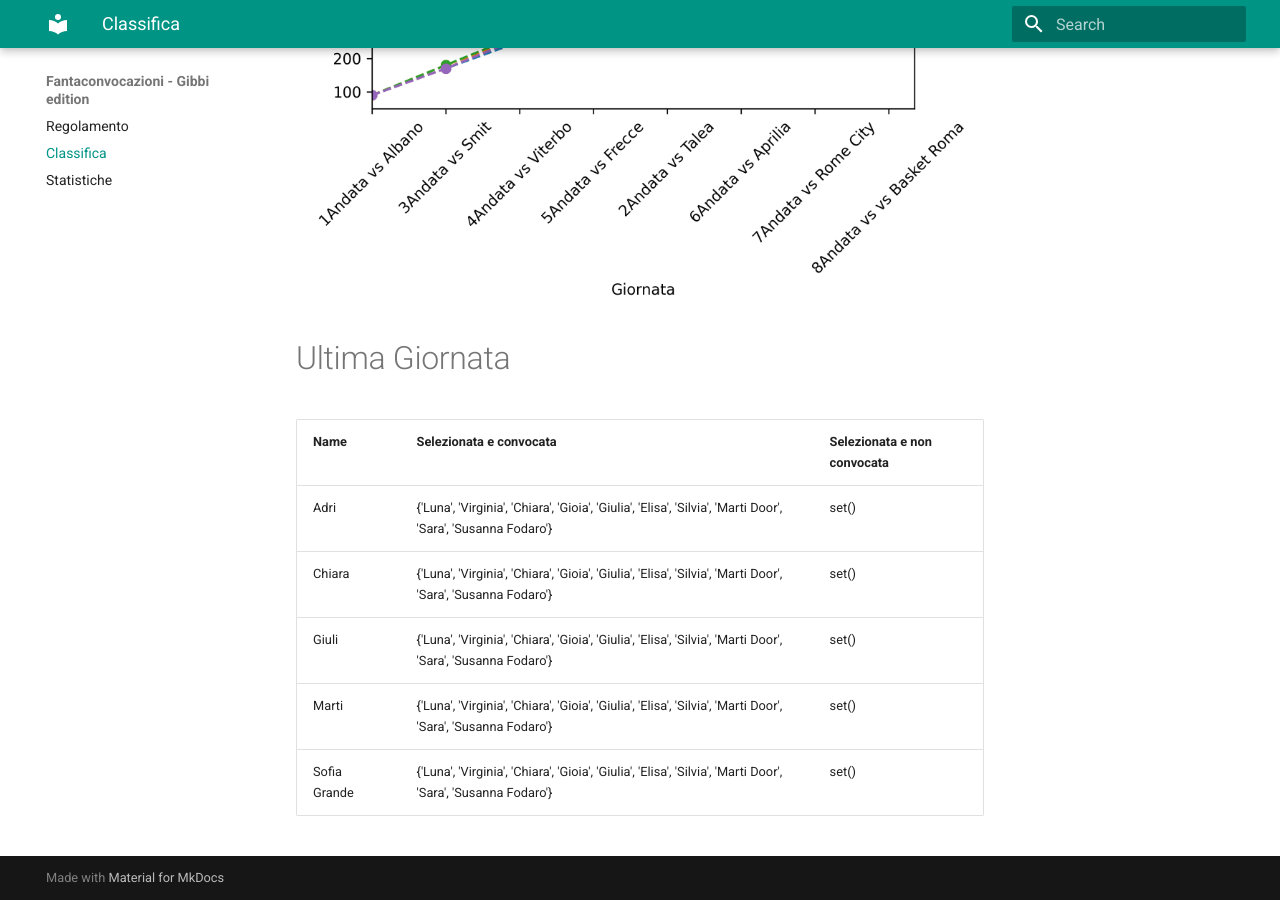
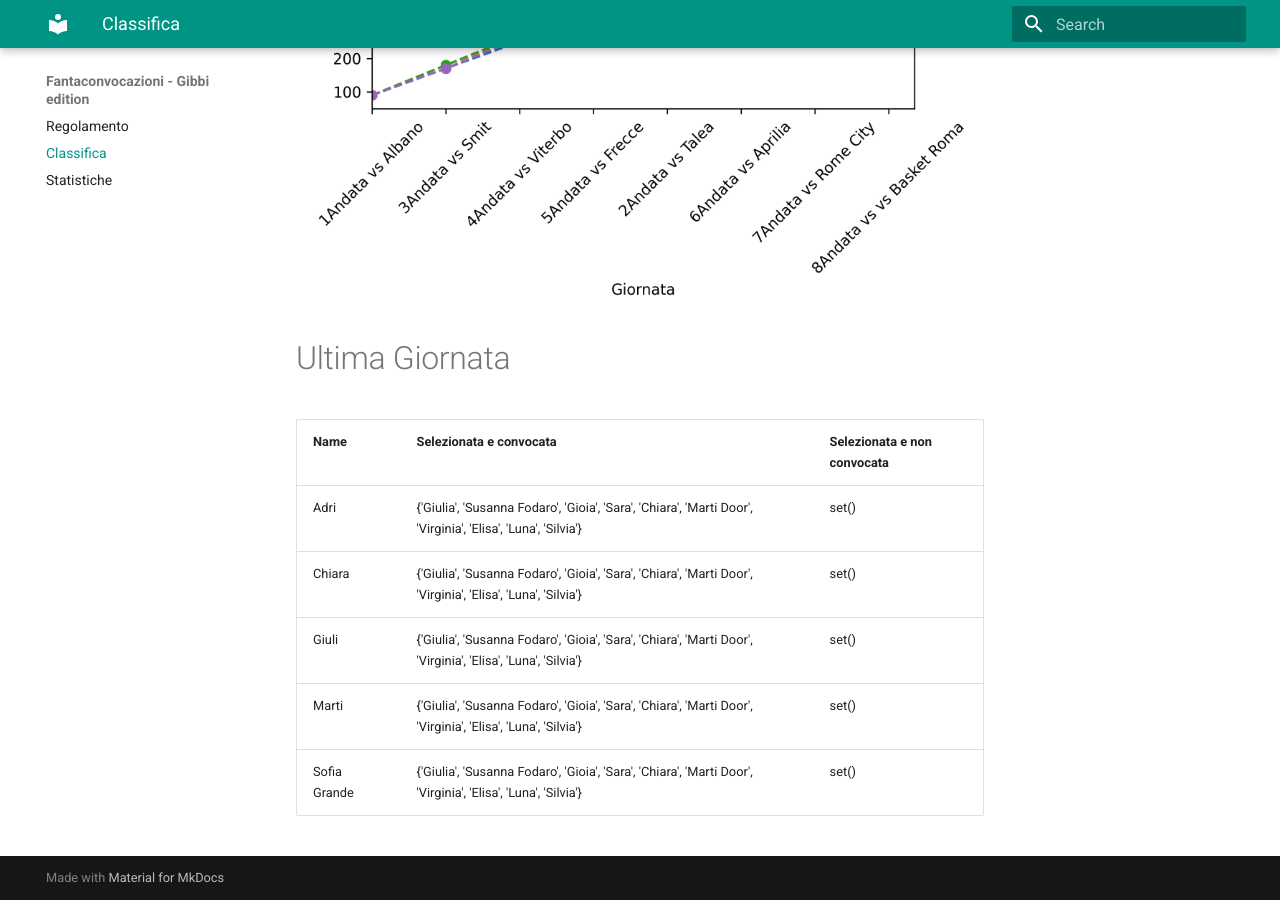
Before and after one commit to martinig94/fantagibbi, an MkDocs documentation site: the page built from docs/Classifica.md, in a window 1280 px wide and 900 px high, scrolled down 810 px. Built offline with MkDocs 1.6.1 and Material for MkDocs 9.7.7, drawn with Linux system fonts in a browser that asks for light colours.

Commit message:
Auto-update from main.py

```diff
--- a/docs/Classifica.md
+++ b/docs/Classifica.md
@@ -18,9 +18,9 @@
 <!-- START_TABLE CORRECT -->
 | Name         | Selezionata e convocata                                                                                      | Selezionata e non convocata   |
 |:-------------|:-------------------------------------------------------------------------------------------------------------|:------------------------------|
-| Adri         | {'Luna', 'Virginia', 'Chiara', 'Gioia', 'Giulia', 'Elisa', 'Silvia', 'Marti Door', 'Sara', 'Susanna Fodaro'} | set()                         |
-| Chiara       | {'Luna', 'Virginia', 'Chiara', 'Gioia', 'Giulia', 'Elisa', 'Silvia', 'Marti Door', 'Sara', 'Susanna Fodaro'} | set()                         |
-| Giuli        | {'Luna', 'Virginia', 'Chiara', 'Gioia', 'Giulia', 'Elisa', 'Silvia', 'Marti Door', 'Sara', 'Susanna Fodaro'} | set()                         |
-| Marti        | {'Luna', 'Virginia', 'Chiara', 'Gioia', 'Giulia', 'Elisa', 'Silvia', 'Marti Door', 'Sara', 'Susanna Fodaro'} | set()                         |
-| Sofia Grande | {'Luna', 'Virginia', 'Chiara', 'Gioia', 'Giulia', 'Elisa', 'Silvia', 'Marti Door', 'Sara', 'Susanna Fodaro'} | set()                         |
+| Adri         | {'Giulia', 'Susanna Fodaro', 'Gioia', 'Sara', 'Chiara', 'Marti Door', 'Virginia', 'Elisa', 'Luna', 'Silvia'} | set()                         |
+| Chiara       | {'Giulia', 'Susanna Fodaro', 'Gioia', 'Sara', 'Chiara', 'Marti Door', 'Virginia', 'Elisa', 'Luna', 'Silvia'} | set()                         |
+| Giuli        | {'Giulia', 'Susanna Fodaro', 'Gioia', 'Sara', 'Chiara', 'Marti Door', 'Virginia', 'Elisa', 'Luna', 'Silvia'} | set()                         |
+| Marti        | {'Giulia', 'Susanna Fodaro', 'Gioia', 'Sara', 'Chiara', 'Marti Door', 'Virginia', 'Elisa', 'Luna', 'Silvia'} | set()                         |
+| Sofia Grande | {'Giulia', 'Susanna Fodaro', 'Gioia', 'Sara', 'Chiara', 'Marti Door', 'Virginia', 'Elisa', 'Luna', 'Silvia'} | set()                         |
 <!-- END_TABLE CORRECT -->
```
